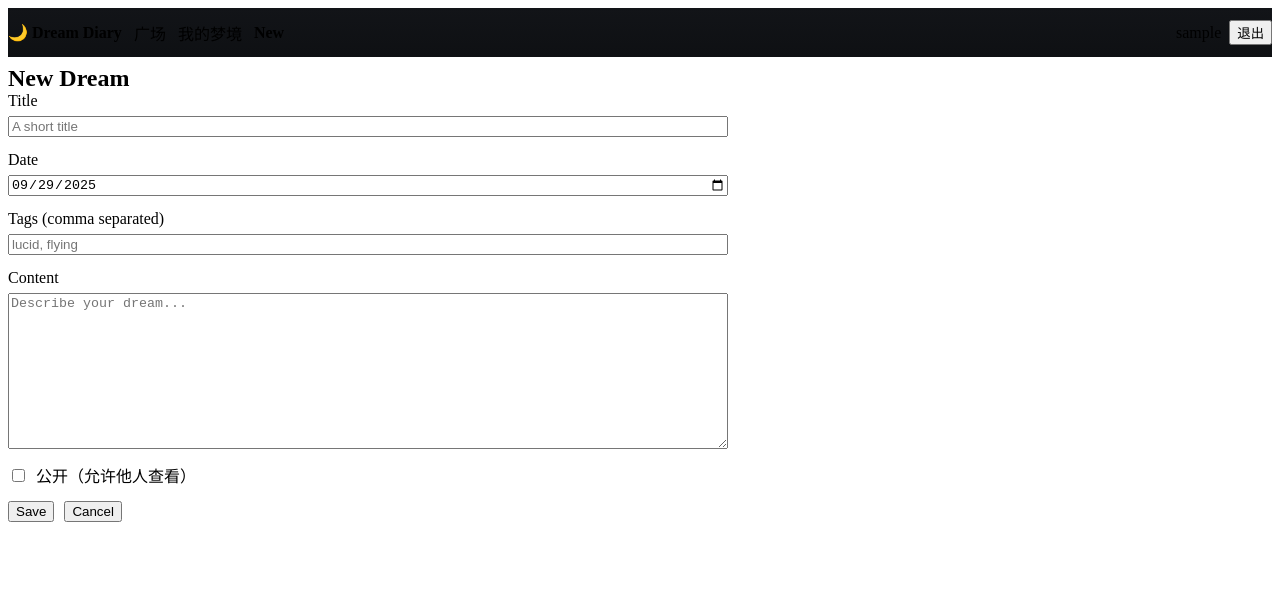
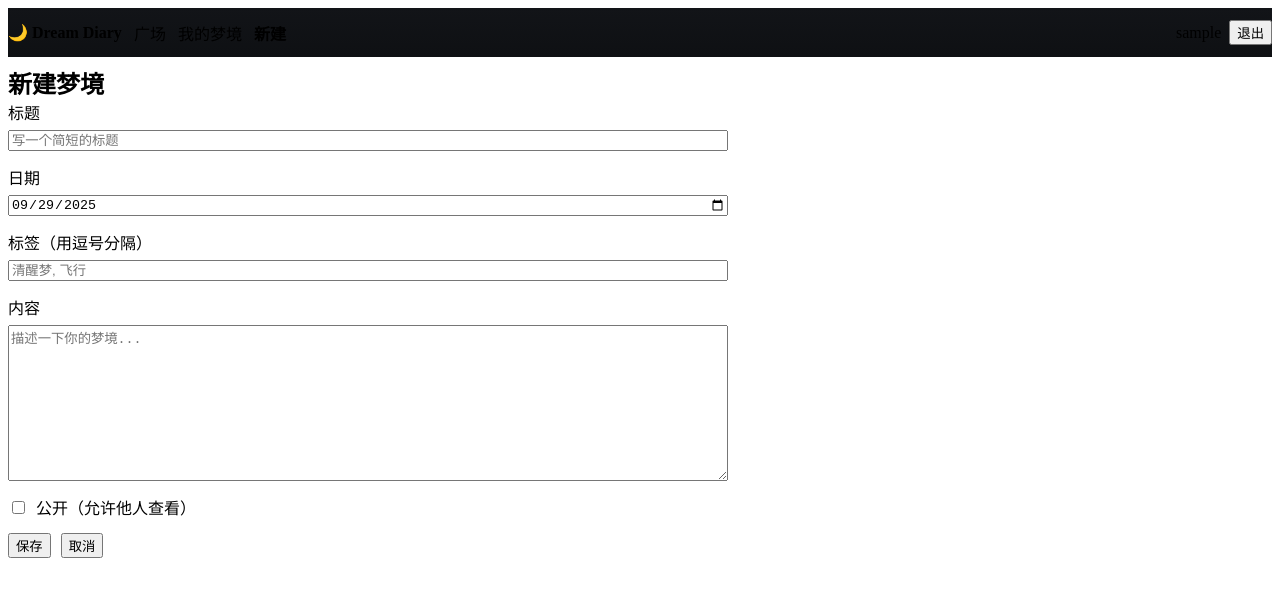
Before and after one commit to EMEMEMT/DreamDiary, a Vue app in the folder frontend/: page /dreams/new in a window 1280 px wide. Shown: the top 596 px of the page. Built offline with nearby package versions, Linux system fonts and the light colour scheme; no server answers; sample sign-in values are in the browser's storage; the HTML template or start-up script is replaced by a standard one.

Commit message:
将UI中文字规范为中文

```diff
--- a/frontend/src/components/NavBar.vue
+++ b/frontend/src/components/NavBar.vue
@@ -11,7 +11,7 @@ import { AuthApi } from '../services/api'
         <RouterLink :to="{ name: 'dreams' }" style="text-decoration:none;color:var(--text)"><strong>🌙 Dream Diary</strong></RouterLink>
         <RouterLink :to="{ name: 'public-feed' }">广场</RouterLink>
         <RouterLink v-if="isAuthenticated" :to="{ name: 'dreams' }">我的梦境</RouterLink>
-        <RouterLink v-if="isAuthenticated" :to="{ name: 'dream-new' }">New</RouterLink>
+        <RouterLink v-if="isAuthenticated" :to="{ name: 'dream-new' }">新建</RouterLink>
       </div>
       <div style="display:flex;gap:8px;align-items:center">
         <template v-if="isAuthenticated">
--- a/frontend/src/pages/DreamDetail.vue
+++ b/frontend/src/pages/DreamDetail.vue
@@ -27,19 +27,19 @@ async function load() {
     likes.value = likeData?.likes || 0
     comments.value = await CommentsApi.listByDream(id)
   } catch (err) {
-    errorMessage.value = err?.message || 'Failed to load dream'
+    errorMessage.value = err?.message || '加载失败'
   } finally {
     isLoading.value = false
   }
 }
 
 async function removeDream() {
-  if (!confirm('Delete this dream?')) return
+  if (!confirm('确定要删除这条梦境吗？')) return
   try {
     await DreamApi.deleteDream(id)
     router.push({ name: 'dreams' })
   } catch (err) {
-    alert(err?.message || 'Delete failed')
+    alert(err?.message || '删除失败')
   }
 }
 
@@ -68,20 +68,20 @@ onMounted(load)
 
 <template>
   <section class="container">
-    <p v-if="isLoading" class="muted">Loading...</p>
+    <p v-if="isLoading" class="muted">加载中...</p>
     <p v-if="errorMessage" style="color:var(--danger)">{{ errorMessage }}</p>
     <article v-if="dream" class="card" style="padding:16px">
       <header style="display:flex;justify-content:space-between;align-items:center;gap:12px">
         <div>
-          <h2 style="margin:0">{{ dream.title || 'Untitled dream' }}</h2>
+          <h2 style="margin:0">{{ dream.title || '未命名梦境' }}</h2>
           <small class="muted">{{ new Date(dream.date || dream.createdAt).toLocaleString() }}</small>
         </div>
         <div style="display:flex;gap:8px">
-          <button class="button" @click="editDream">Edit</button>
-          <button class="button danger" @click="removeDream">Delete</button>
+          <button class="button" @click="editDream">编辑</button>
+          <button class="button danger" @click="removeDream">删除</button>
         </div>
       </header>
-      <p v-if="dream.tags?.length" class="muted">Tags: {{ dream.tags.join(', ') }}</p>
+      <p v-if="dream.tags?.length" class="muted">标签：{{ dream.tags.join(', ') }}</p>
       <p class="muted">可见性：{{ dream.is_public ? '公开' : '私密' }} · 赞 {{ likes }}</p>
       <pre style="white-space:pre-wrap;line-height:1.8;background:transparent;border:none;margin:0;padding:0">{{ dream.content }}</pre>
       <div style="display:flex;gap:8px;margin-top:12px">
--- a/frontend/src/pages/DreamForm.vue
+++ b/frontend/src/pages/DreamForm.vue
@@ -28,7 +28,7 @@ async function load() {
     tags.value = Array.isArray(d.tags) ? d.tags.join(', ') : (d.tags || '')
     isPublic.value = Boolean(d.is_public)
   } catch (err) {
-    errorMessage.value = err?.message || 'Failed to load dream'
+    errorMessage.value = err?.message || '加载失败'
   } finally {
     isLoading.value = false
   }
@@ -52,7 +52,7 @@ async function save() {
     }
     router.push({ name: 'dreams' })
   } catch (err) {
-    errorMessage.value = err?.message || 'Save failed'
+    errorMessage.value = err?.message || '保存失败'
   } finally {
     isLoading.value = false
   }
@@ -64,33 +64,33 @@ onMounted(load)
 <template>
   <section class="container">
     <div class="page-header">
-      <h2 style="margin:0">{{ isEditing ? 'Edit Dream' : 'New Dream' }}</h2>
+      <h2 style="margin:0">{{ isEditing ? '编辑梦境' : '新建梦境' }}</h2>
     </div>
     <p v-if="errorMessage" style="color:var(--danger)">{{ errorMessage }}</p>
     <form @submit.prevent="save" style="display:grid;gap:14px;max-width:720px">
       <label>
-        <span class="muted">Title</span>
-        <input class="input" v-model="title" type="text" placeholder="A short title" />
+        <span class="muted">标题</span>
+        <input class="input" v-model="title" type="text" placeholder="写一个简短的标题" />
       </label>
       <label>
-        <span class="muted">Date</span>
+        <span class="muted">日期</span>
         <input class="input" v-model="date" type="date" />
       </label>
       <label>
-        <span class="muted">Tags (comma separated)</span>
-        <input class="input" v-model="tags" type="text" placeholder="lucid, flying" />
+        <span class="muted">标签（用逗号分隔）</span>
+        <input class="input" v-model="tags" type="text" placeholder="清醒梦, 飞行" />
       </label>
       <label>
-        <span class="muted">Content</span>
-        <textarea class="textarea" v-model="content" rows="10" placeholder="Describe your dream..."></textarea>
+        <span class="muted">内容</span>
+        <textarea class="textarea" v-model="content" rows="10" placeholder="描述一下你的梦境..."></textarea>
       </label>
       <label style="display:flex;gap:8px;align-items:center">
         <input type="checkbox" v-model="isPublic" />
         <span>公开（允许他人查看）</span>
       </label>
       <div style="display:flex;gap:10px">
-        <button class="button primary" type="submit" :disabled="isLoading">{{ isLoading ? 'Saving...' : 'Save' }}</button>
-        <button class="button" type="button" @click="router.back()">Cancel</button>
+        <button class="button primary" type="submit" :disabled="isLoading">{{ isLoading ? '保存中...' : '保存' }}</button>
+        <button class="button" type="button" @click="router.back()">取消</button>
       </div>
     </form>
   </section>
--- a/frontend/src/pages/DreamList.vue
+++ b/frontend/src/pages/DreamList.vue
@@ -14,7 +14,7 @@ async function loadDreams() {
   try {
     dreams.value = await DreamApi.listDreams()
   } catch (err) {
-    errorMessage.value = err?.message || 'Failed to load dreams'
+    errorMessage.value = err?.message || '加载梦境失败'
   } finally {
     isLoading.value = false
   }
@@ -34,11 +34,11 @@ onMounted(loadDreams)
 <template>
   <section class="container">
     <div class="page-header">
-      <h2 style="margin:0">Dreams</h2>
-      <button class="button primary" @click="openNew">New Dream</button>
+      <h2 style="margin:0">我的梦境</h2>
+      <button class="button primary" @click="openNew">新建梦境</button>
     </div>
 
-    <p v-if="isLoading" class="muted">Loading...</p>
+    <p v-if="isLoading" class="muted">加载中...</p>
     <p v-if="errorMessage" style="color:var(--danger)">{{ errorMessage }}</p>
 
     <ul v-if="!isLoading && dreams.length" class="list">
@@ -46,17 +46,17 @@ onMounted(loadDreams)
         <div style="display:flex;justify-content:space-between;align-items:center;gap:12px">
           <div style="min-width:0">
             <div style="display:flex;align-items:center;gap:8px;min-width:0">
-              <strong style="white-space:nowrap;overflow:hidden;text-overflow:ellipsis">{{ d.title || 'Untitled dream' }}</strong>
+              <strong style="white-space:nowrap;overflow:hidden;text-overflow:ellipsis">{{ d.title || '未命名梦境' }}</strong>
               <small class="muted">{{ new Date(d.date || d.createdAt).toLocaleDateString() }}</small>
             </div>
             <div class="muted" style="white-space:nowrap;overflow:hidden;text-overflow:ellipsis">{{ d.summary || d.content }}</div>
           </div>
-          <span class="muted" style="font-size:12px">View ›</span>
+          <span class="muted" style="font-size:12px">查看 ›</span>
         </div>
       </li>
     </ul>
 
-    <p v-else-if="!isLoading" class="muted">No dreams yet. Create your first one!</p>
+    <p v-else-if="!isLoading" class="muted">还没有梦境，去创建你的第一个吧！</p>
   </section>
 
 </template>
--- a/frontend/src/pages/PublicFeed.vue
+++ b/frontend/src/pages/PublicFeed.vue
@@ -33,7 +33,7 @@ onMounted(load)
         <div style="display:flex;justify-content:space-between;align-items:center;gap:12px">
           <div style="min-width:0">
             <div style="display:flex;align-items:center;gap:8px;min-width:0">
-              <strong style="white-space:nowrap;overflow:hidden;text-overflow:ellipsis">{{ d.title || 'Untitled dream' }}</strong>
+              <strong style="white-space:nowrap;overflow:hidden;text-overflow:ellipsis">{{ d.title || '未命名梦境' }}</strong>
               <small class="muted">{{ new Date(d.date || d.created_at).toLocaleDateString() }}</small>
             </div>
             <div class="muted" style="white-space:nowrap;overflow:hidden;text-overflow:ellipsis">by {{ d.author_username || d.author_email }} · 赞 {{ d.likes }} · 评论 {{ d.comments }}</div>
```
